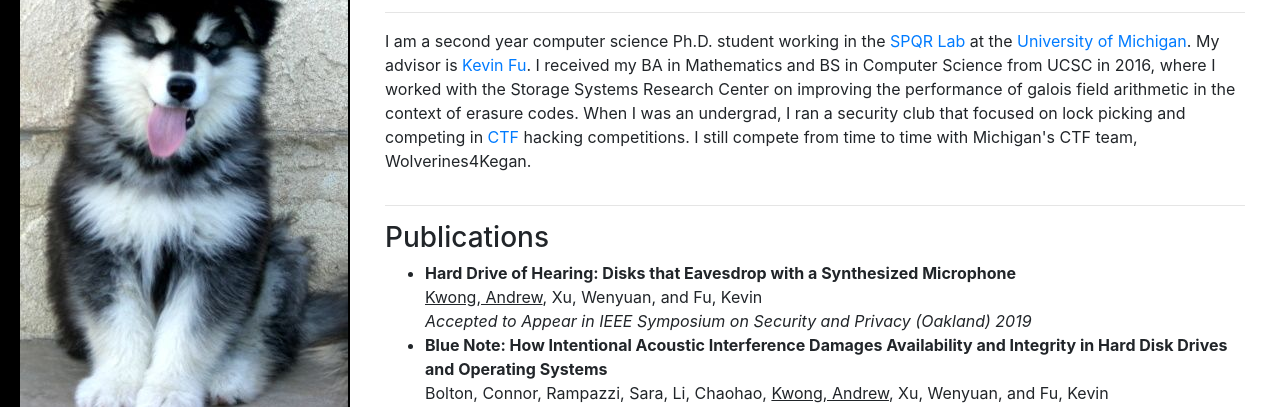
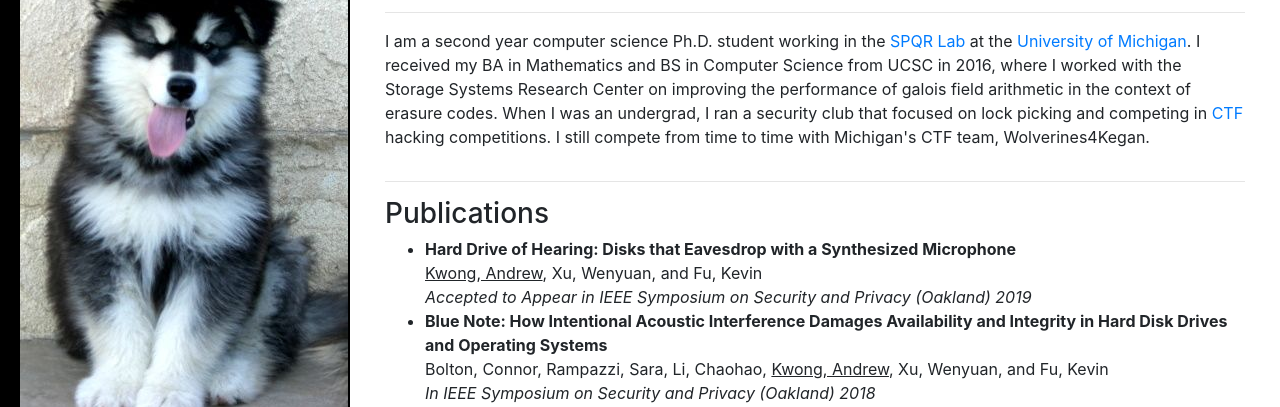
Before and after one commit to andrewmikwong/andrewmikwong.github.io, a website: page index.html in a window 1280 px wide. Shown: the part 68-475 px from the top of the page. Drawn offline with Linux system fonts and the light colour scheme.

Commit message:
removed kevin

```diff
--- a/index.html
+++ b/index.html
@@ -56,7 +56,7 @@
 				<h1>Andrew Kwong</h1>
 				<hr>
 				<p>
-					I am a second year computer science Ph.D. student working in the <a href="https://spqr.eecs.umich.edu/">SPQR Lab</a> at the <a href="https://www.umich.edu/">University of Michigan</a>. My advisor is <a href="https://web.eecs.umich.edu/~kevinfu/">Kevin Fu</a>. I received my BA in Mathematics and BS in Computer Science from UCSC in 2016, where I worked with the Storage Systems Research Center on improving the performance of galois field arithmetic in the context of erasure codes. When I was an undergrad, I ran a security club that focused on lock picking and competing in <a href="https://ctftime.org/ctf-wtf/">CTF</a> hacking competitions. I still compete from time to time with Michigan's CTF team, Wolverines4Kegan.
+					I am a second year computer science Ph.D. student working in the <a href="https://spqr.eecs.umich.edu/">SPQR Lab</a> at the <a href="https://www.umich.edu/">University of Michigan</a>. I received my BA in Mathematics and BS in Computer Science from UCSC in 2016, where I worked with the Storage Systems Research Center on improving the performance of galois field arithmetic in the context of erasure codes. When I was an undergrad, I ran a security club that focused on lock picking and competing in <a href="https://ctftime.org/ctf-wtf/">CTF</a> hacking competitions. I still compete from time to time with Michigan's CTF team, Wolverines4Kegan.
 				</p>
 			</div>
 		</div>
```
